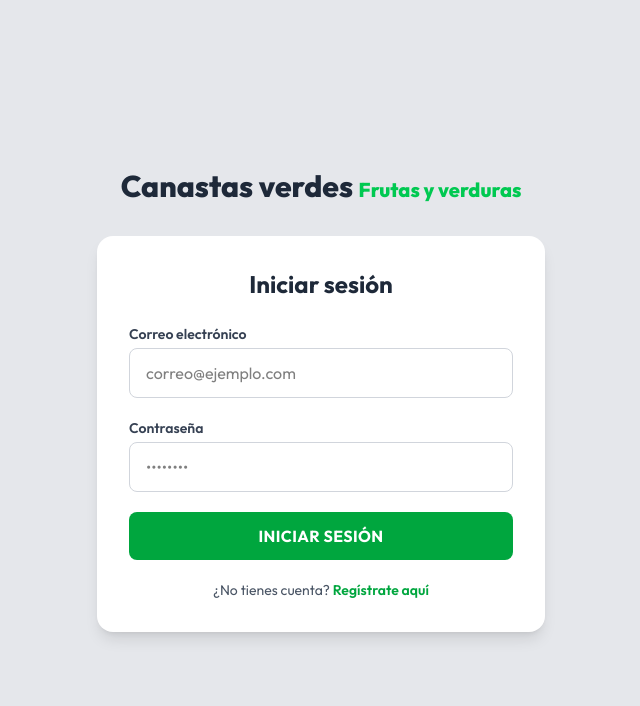
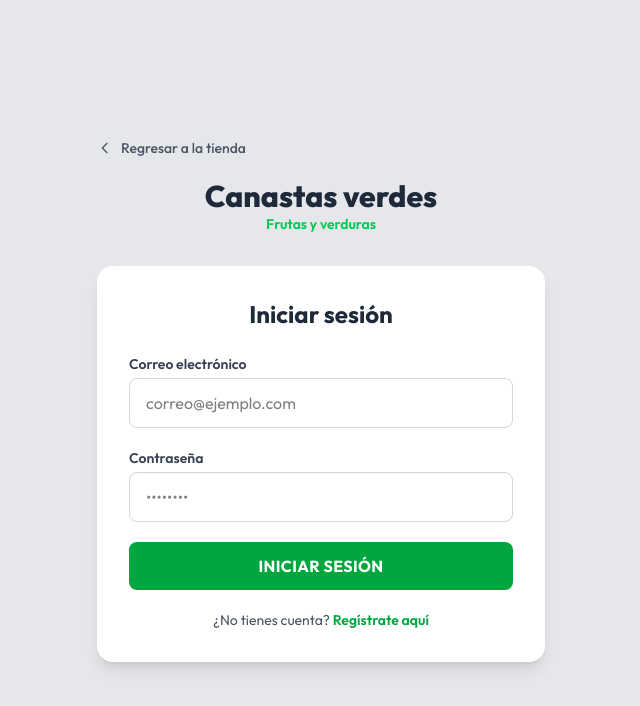
Before and after one commit to LuisCriollo-98/canastas_verdes, a Next.js app in the folder frontend/: page /login in a window 1280 px wide. Shown: the top 706 px of the page, without its empty margins (319-959 px from the left). Built offline with nearby package versions, Linux system fonts and the light colour scheme.

Commit message:
creando boton de regresar a la tienda en login y register

```diff
--- a/frontend/app/(auth)/layout.tsx
+++ b/frontend/app/(auth)/layout.tsx
@@ -8,13 +8,35 @@ export default function AuthLayout({
     children: React.ReactNode;
 }>) {
     return (
-        <div className="min-h-screen bg-gray-200 flex flex-col items-center justify-center px-4">
+        <div className="min-h-screen bg-gray-200 flex flex-col items-center justify-center px-4 py-8">
+
+            {/* Botón regresar - alineado a la izquierda del contenedor */}
+            <div className="w-full max-w-md mb-4">
+                <Link
+                    href="/"
+                    className="inline-flex items-center gap-2 text-sm font-medium text-gray-600 hover:text-green-600 transition-colors duration-200 group"
+                >
+                    <svg
+                        xmlns="http://www.w3.org/2000/svg"
+                        className="h-4 w-4 transition-transform duration-200 group-hover:-translate-x-1"
+                        fill="none"
+                        viewBox="0 0 24 24"
+                        stroke="currentColor"
+                        strokeWidth={2}
+                    >
+                        <path strokeLinecap="round" strokeLinejoin="round" d="M15 19l-7-7 7-7" />
+                    </svg>
+                    Regresar a la tienda
+                </Link>
+            </div>
+
+            {/* Logo */}
             <div className="mb-8">
                 <Link href="/">
                     <h1 className="text-3xl font-extrabold text-gray-800">
-                        Canastas verdes{" "}
-                        <span className="text-green-500 text-xl">Frutas y verduras</span>
+                        Canastas verdes
                     </h1>
+                    <h3 className="text-sm text-center font-semibold text-green-500">Frutas y verduras</h3>
                 </Link>
             </div>
 
--- a/frontend/components/ui/CategorySidebar.tsx
+++ b/frontend/components/ui/CategorySidebar.tsx
@@ -27,7 +27,9 @@ export default async function CategorySidebar() {
       </aside>
 
       {/* Menú desplegable — solo móvil */}
-      <CategoryMobileMenu categories={categories} />
+      <div className="lg:hidden">
+        <CategoryMobileMenu categories={categories} />
+      </div>
     </>
   );
 }
--- a/frontend/components/ui/Logo.tsx
+++ b/frontend/components/ui/Logo.tsx
@@ -6,7 +6,7 @@ export default function Logo() {
         <span className="text-xl sm:text-2xl lg:text-4xl font-extrabold text-gray-800 tracking-tight">
           Canastas Verdes
         </span>
-        <span className="text-xs sm:text-sm text-gray-400 font-bold">
+        <span className="text-xs sm:text-sm text-green-600 font-bold">
           Frutas y verduras
         </span>
       </div>
```
